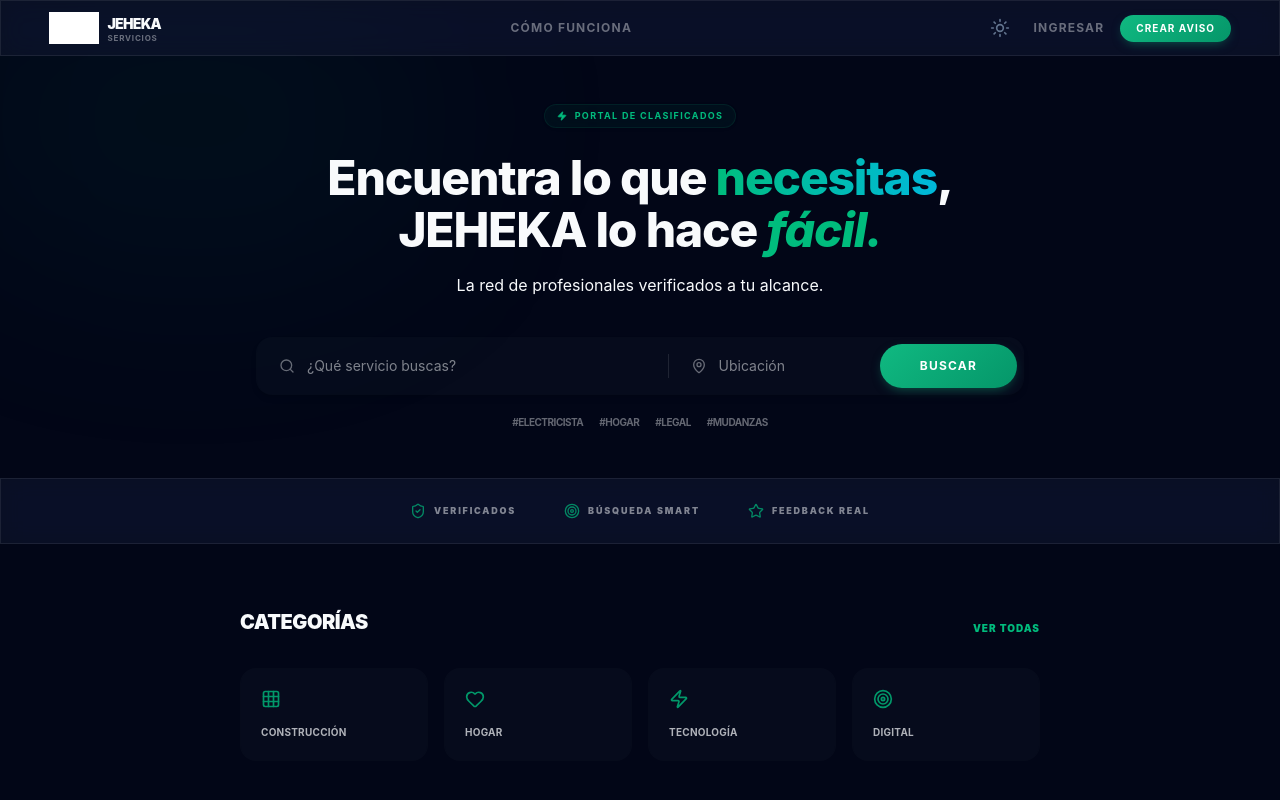
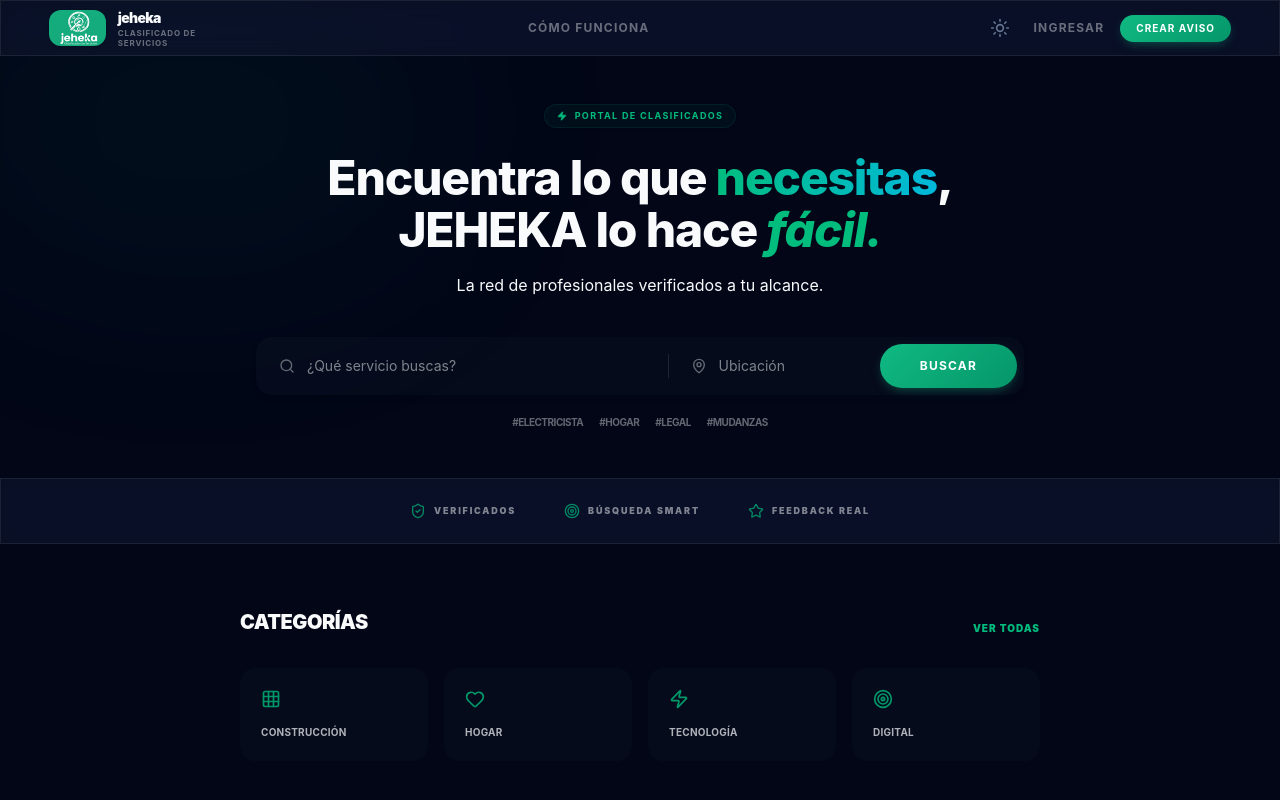
Before and after one commit to lucastepy/jeheka-clasificados, a Next.js app: page / in a window 1280 px wide. Shown: the top 800 px of the page. Built offline with nearby package versions, Linux system fonts and the light colour scheme; no server answers.

Commit message:
ajustes diseño

```diff
--- a/src/app/layout.tsx
+++ b/src/app/layout.tsx
@@ -35,15 +35,15 @@
         >
           <header className="fixed top-0 left-0 right-0 z-50 glass border-b border-white/5 h-14 flex items-center px-6 lg:px-12 justify-between">
             <div className="flex items-center gap-3">
-              <Link href="/" className="flex items-center gap-2 group">
+              <Link href="/" className="flex items-center gap-3 group">
                 <img
                   src="/logo-jeheka.png"
-                  alt="Jeheka Logo"
-                  className="h-8 w-auto object-contain brightness-0 invert dark:brightness-100 dark:invert-0 transition-all group-hover:scale-105"
+                  alt="jeheka logo"
+                  className="h-9 w-auto object-contain rounded-xl transition-all group-hover:scale-105 shadow-sm"
                 />
                 <div className="flex flex-col leading-none">
-                  <span className="text-sm font-black tracking-tighter uppercase">Jeheka</span>
-                  <span className="text-[8px] font-bold opacity-40 uppercase tracking-widest">Servicios</span>
+                  <span className="text-sm font-black tracking-tighter lowercase">jeheka</span>
+                  <span className="text-[8px] font-bold opacity-40 uppercase tracking-widest leading-tight">Clasificado de<br/>Servicios</span>
                 </div>
               </Link>
               {session && (
```
